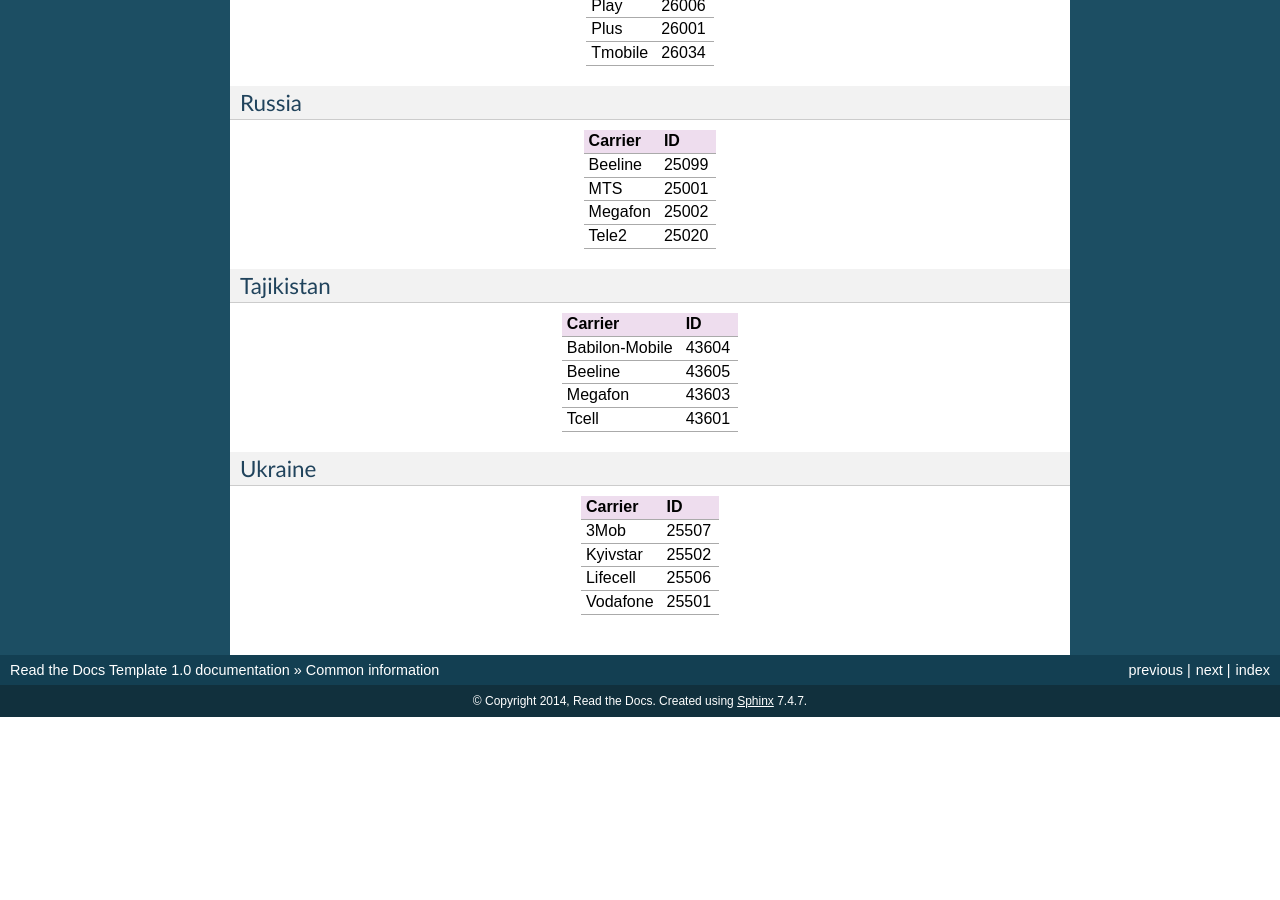
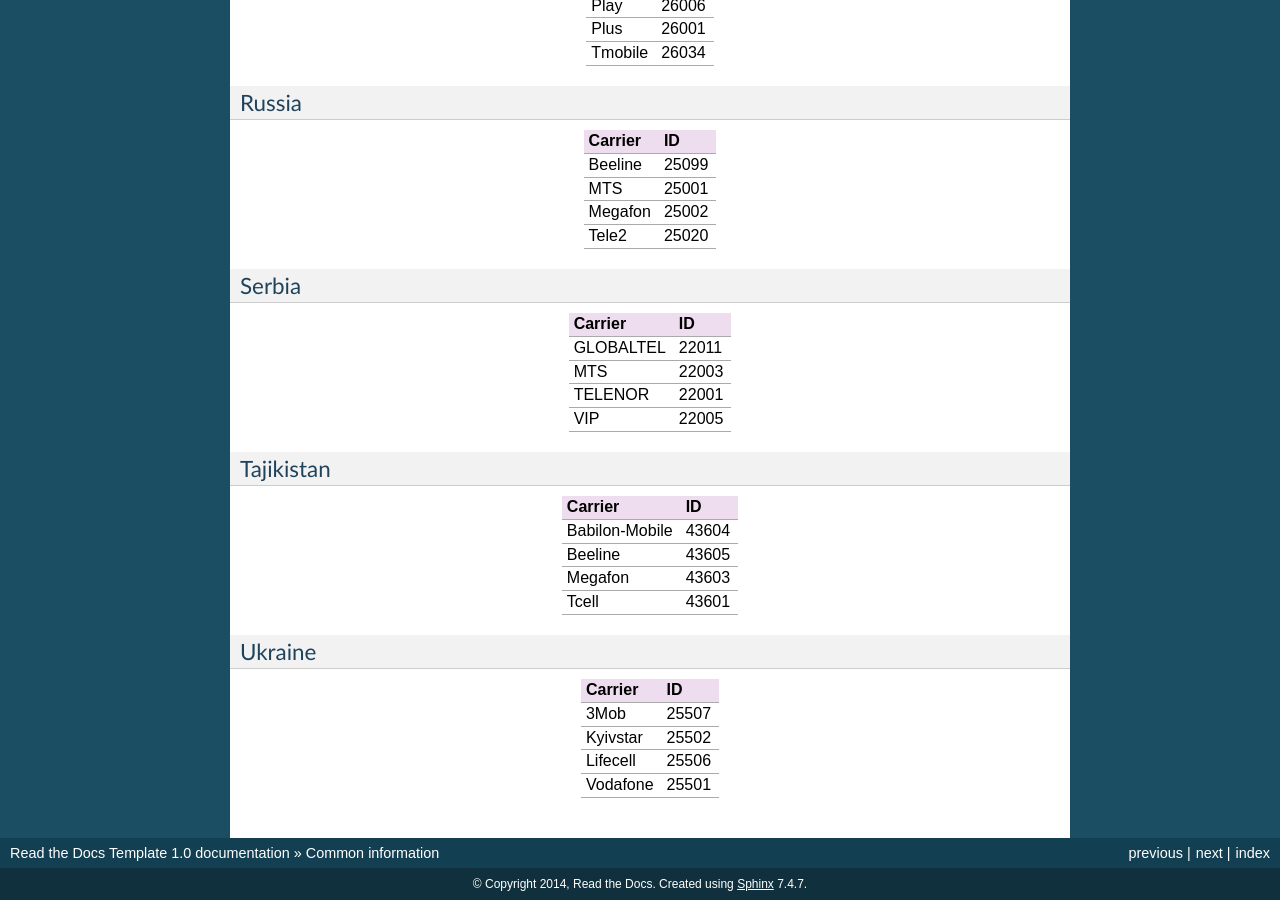
Before and after one commit to megasyst/lab, a Sphinx documentation site: the page built from docs/1_common.rst, in a window 1280 px wide and 900 px high, scrolled down 3164 px. Built offline with Sphinx 7.4.7, drawn with Linux system fonts in a browser that asks for light colours; before the commit the page ends 3881 px from its top, so only the background shows below that.

Commit message:
Update 1_common.rst

```diff
--- a/docs/1_common.rst
+++ b/docs/1_common.rst
@@ -217,6 +217,18 @@ Megafon           25002
 Tele2             25020
 ================  ==========
 
+Serbia
+__________
+
+================  ==========
+Carrier           ID
+================  ==========
+GLOBALTEL         22011
+MTS               22003
+TELENOR           22001
+VIP               22005
+================  ==========
+
 Tajikistan
 __________
 
```
